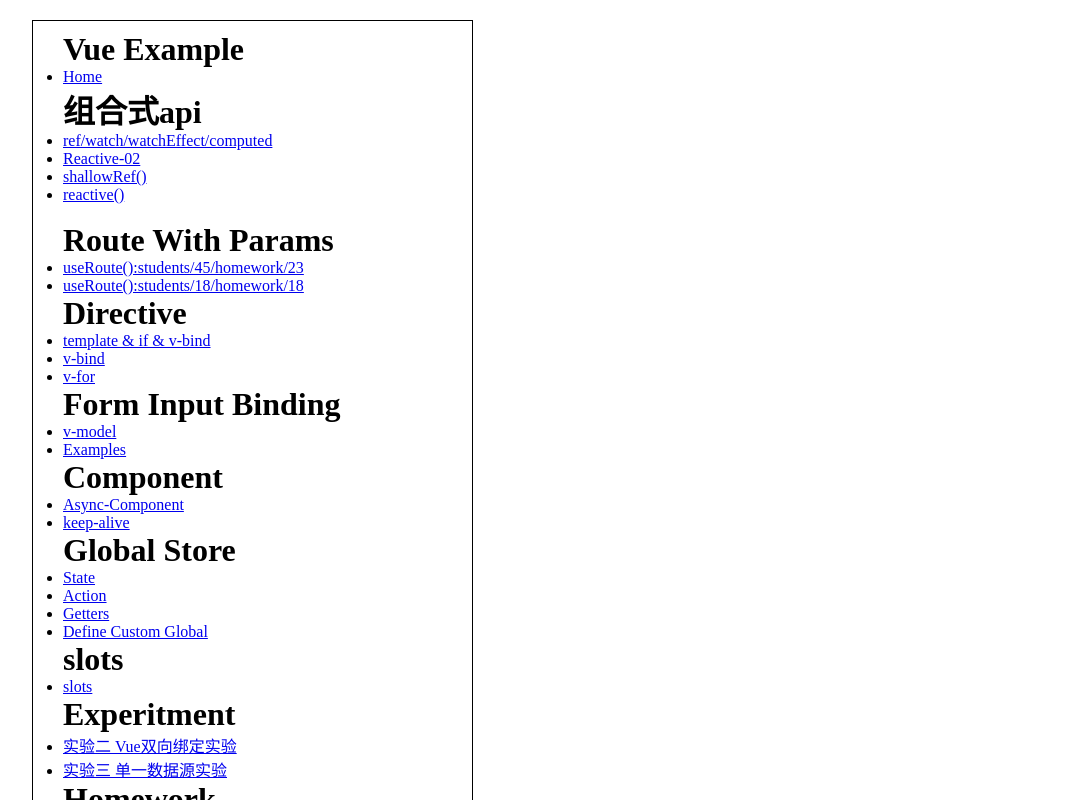
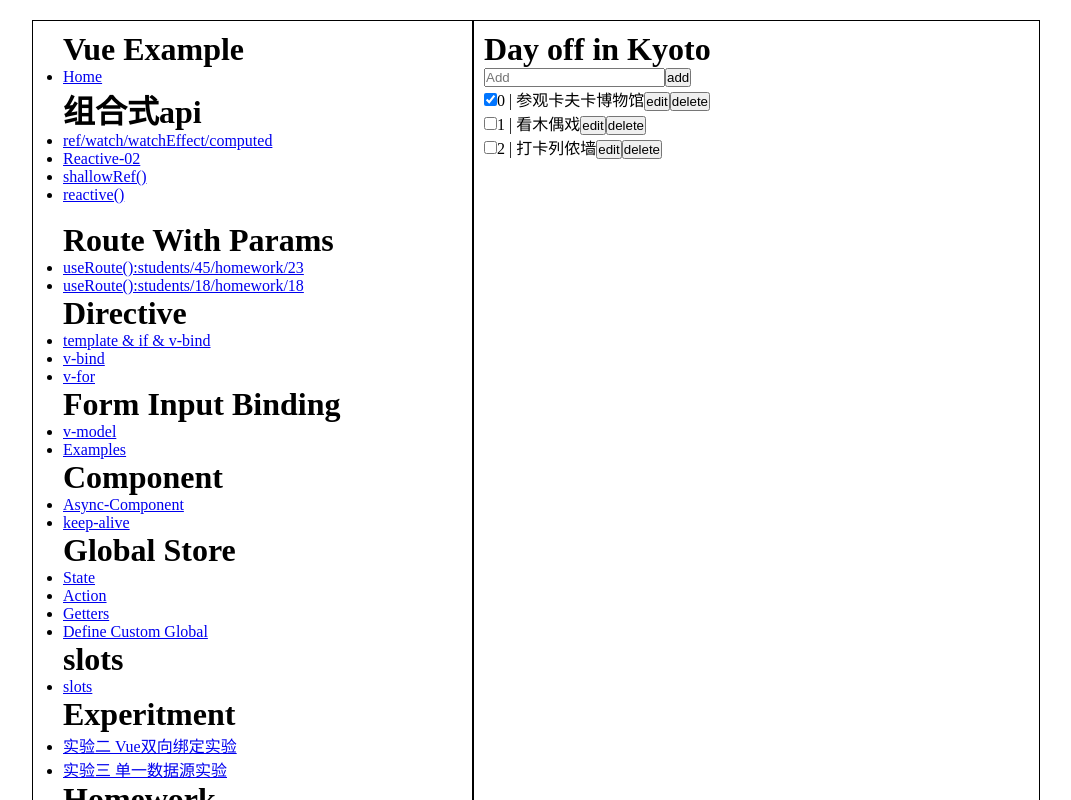
Before and after one commit to MikeColeone/vue3, a Vue app: page /#/practice in a window 1280 px wide. Shown: the top 800 px of the page, without its empty margins (114-1185 px from the left). Built offline with nearby package versions, Linux system fonts and the light colour scheme.

Commit message:
事务处理

```diff
--- a/src/router/index.ts
+++ b/src/router/index.ts
@@ -116,6 +116,10 @@
     component: () => import('@/views/homework04/indexView.vue')
   },
   {
+    path: '/practice',
+    component: () => import('@/views/practice/example01.vue')
+  },
+  {
     path: '/homework05',
     component: () => import('@/views/homework05/indexView.vue')
   }
--- a/src/views/SidebarView.vue
+++ b/src/views/SidebarView.vue
@@ -114,5 +114,8 @@
         <router-link to="/homework05">作业五 函数式全屏Loading遮罩组件</router-link>
       </li>
     </ul>
+    <ul>
+      <li><router-link to="/practice">练习</router-link></li>
+    </ul>
   </div>
 </template>
--- a/src/views/practice/example01.vue
+++ b/src/views/practice/example01.vue
@@ -1,4 +1,63 @@
-<script setup lang="ts"></script>
+<script setup lang="ts">
+import { ref } from 'vue'
+
+const tasks = ref([
+  { id: 0, text: '参观卡夫卡博物馆', done: true },
+  { id: 1, text: '看木偶戏', done: false },
+  { id: 2, text: '打卡列侬墙', done: false }
+])
+
+tasks.value.forEach((t) => {
+  t.isEditing = false
+})
+
+const newTask = ref('')
+
+const addTask = () => {
+  if (newTask.value) {
+    tasks.value.push({
+      id: tasks.value.length,
+      text: newTask.value,
+      done: false,
+      isEditing: false
+    })
+    console.log(newTask.value)
+    newTask.value = ''
+  }
+}
+const editTask = (task) => {
+  task.isEditing = true
+}
+const finishEdit = (task) => {
+  task.isEditing = false
+}
+const removeTask = (id) => {
+  tasks.value = tasks.value.filter((task) => task.id !== id)
+}
+</script>
+
 <template>
-  <div></div>
+  <div id="app">
+    <h1>Day off in Kyoto</h1>
+    <input v-model="newTask" placeholder="Add" />
+    <button @click="addTask">add</button>
+
+    <ul>
+      <li v-for="(c, index) of tasks" :key="index" style="list-style: none">
+        <template v-if="c.isEditing">
+          <input v-model="c.text" />
+          <button @click="finishEdit(c)">finish</button>
+          <button @click="removeTask(c.id)">delete</button>
+        </template>
+        <template v-else>
+          <input type="checkbox" v-model="c.done" />
+          <span>{{ c.id }} | {{ c.text }}</span>
+          <button @click="editTask(c)">edit</button>
+          <button @click="removeTask(c.id)">delete</button>
+        </template>
+      </li>
+    </ul>
+  </div>
 </template>
+
+<style></style>
```
